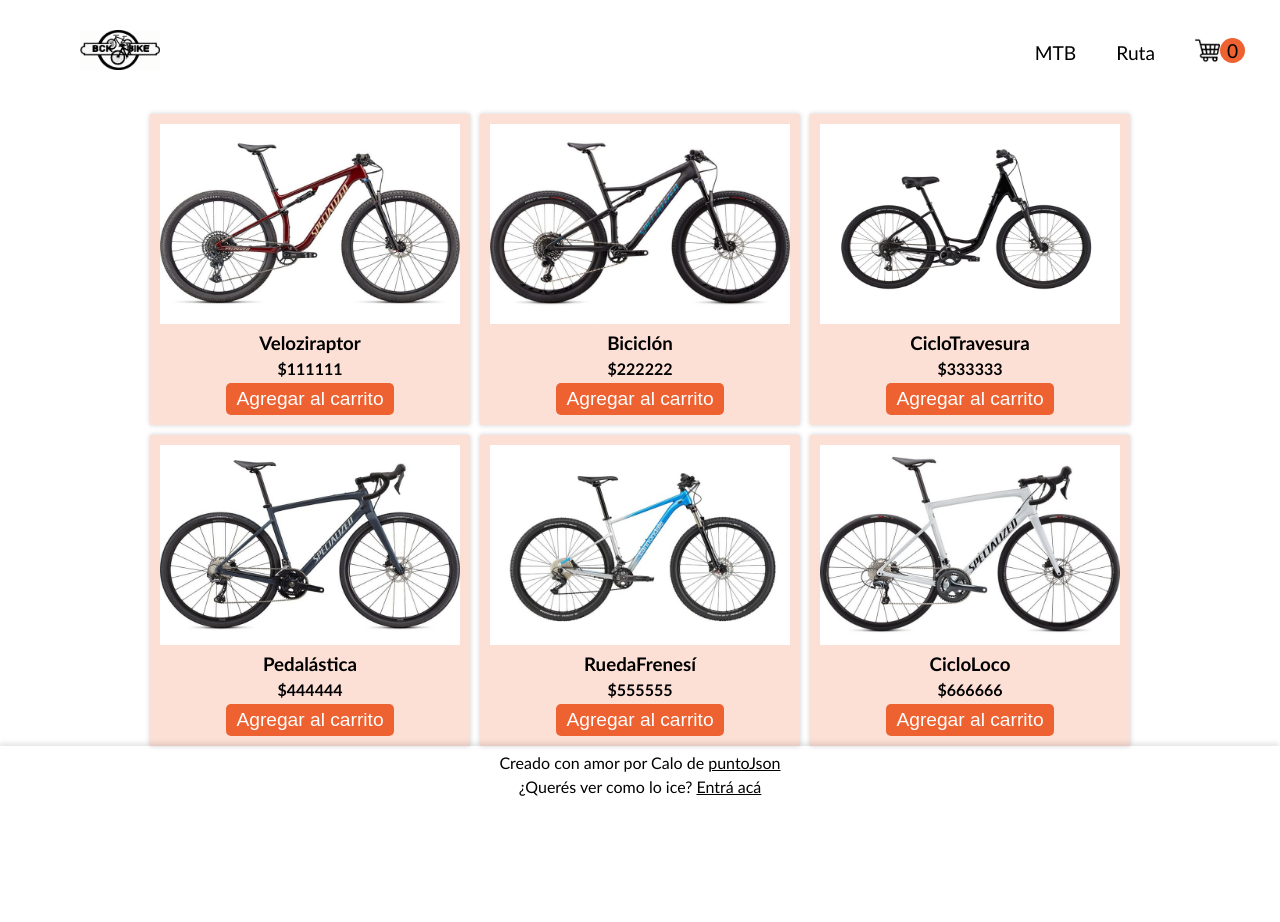
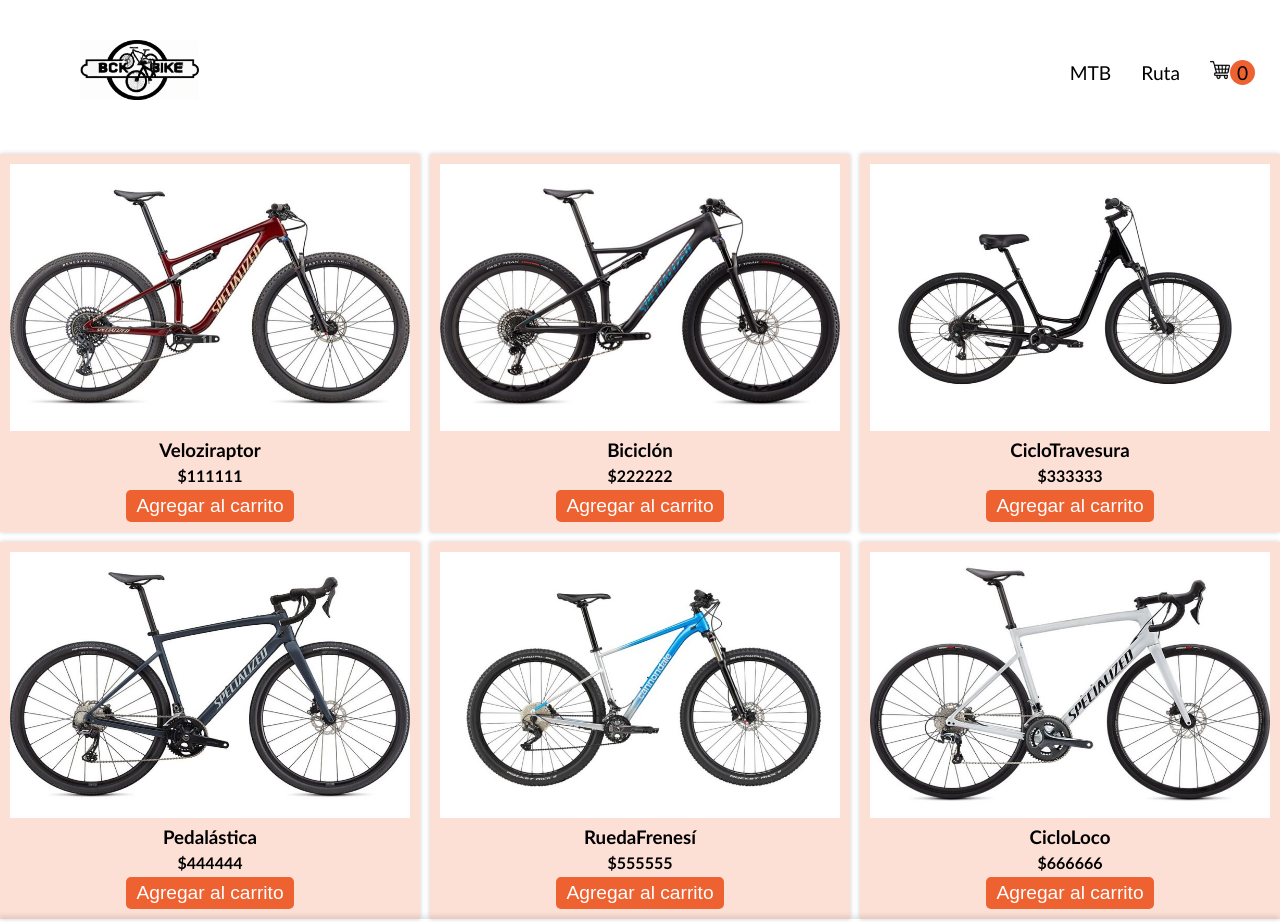
Before and after one commit to lucho-39/CarritoDeEnvivo, a plain HTML site: page index.html in a window 1280 px wide. Shown: the top 922 px of the page. Before the commit the page ends 801 px from the top, so only its background shows below. Drawn offline with Linux system fonts and the light colour scheme; files whose address does not match are found by name.

```diff
--- a/index.css
+++ b/index.css
@@ -7,7 +7,7 @@
 }
 
 .tarjeta-producto {
-  max-width: 300px;
+  max-width: 400px;
   text-align: center;
   background-color: var(--color-acento-claro);
   padding: 10px;
--- a/index.html
+++ b/index.html
@@ -16,11 +16,11 @@
 <body>
     <header>
         <nav>
-            <a href="./index.html"><img src="./img/logo.png" alt="Logo" id="logo"></a>
+            <a href="./index.html"><img src="./img/logo.png" id="logo" alt="Logo"></a>
             <div>
                 <a href="#">MTB</a>
                 <a href="#">Ruta</a>
-                <a href="./cart.html" id="cart"><img src="./img/iconos/shopping-cart.png" alt=""><span
+                <a href="./cart.html" id="cart"><img src="./img/iconos/shopping-cart.png" alt="Carrito de compras"><span
                         id="cuenta-carrito">0</span></a>
             </div>
         </nav>
@@ -35,5 +35,3 @@
 </body>
 
 </html>
-
-<!-- https://www.youtube.com/watch?v=lduIpYA66mM -->
--- a/js/bicicletas.js
+++ b/js/bicicletas.js
@@ -3,32 +3,37 @@
     {
         id: 1,
         nombre: "Veloziraptor",
+        img: "1.jpg",
         precio: 111111,
     },
     {
         id: 2,
         nombre: "Biciclón",
+        img: "2.jpg",
         precio: 222222,
     },
     {
         id: 3,
         nombre: "CicloTravesura",
+        img: "3.jpg",
         precio: 333333,
     },
     {
         id: 4,
         nombre: "Pedalástica",
+        img: "4.jpg",
         precio: 444444,
     },
     {
         id: 5,
         nombre: "RuedaFrenesí",
+        img: "5.jpg",
         precio: 555555,
     },
     {
         id: 6,
         nombre: "CicloLoco",
+        img: "6.jpg",
         precio: 666666,
     }
-
-]
+];
--- a/js/cart.js
+++ b/js/cart.js
@@ -14,7 +14,7 @@
             const nuevaBicicleta = document.createElement("div");
             nuevaBicicleta.classList = "tarjeta-producto";
             nuevaBicicleta.innerHTML = `
-            <img src= ./img/productos/${producto.id}.jpg alt="bicicleta 1">
+            <img src= ./img/productos/${producto.id}.jpg alt="Bicicleta ${producto.id}">
             <h3>${producto.nombre}</h3>
             <p>$${producto.precio}</p>
             <div>
--- a/js/index.js
+++ b/js/index.js
@@ -6,7 +6,7 @@
         const nuevaBicicleta = document.createElement("div");
         nuevaBicicleta.classList = "tarjeta-producto";
         nuevaBicicleta.innerHTML = `
-         <img src="./img/poductos/${producto.id}.jpg"alt="Bicicleta 1">
+         <img src="./img/productos/${producto.id}.jpg" alt="Bicicleta ${producto.id}">
          <h3>${producto.nombre}</h3>
          <p class="precio">$${producto.precio}</p>
          <button>Agregar al carrito</button>
--- a/style.css
+++ b/style.css
@@ -6,6 +6,7 @@
 
 body {
   margin: 0;
+  padding: 0;
   font-family: "Trebuchet MS", "Lucida Sans Unicode", "Lucida Grande",
     "Lucida Sans", Arial, sans-serif;
   display: flex;
@@ -56,22 +57,23 @@
 header nav {
   display: flex;
   justify-content: space-between;
-  margin: 0 60px;
+  margin: 0 50px;
 }
 
 #logo {
-  height: 40px;
-  margin: 20px;
+  height: 60px;
+  margin: 30px;
 }
 
 header nav div {
   display: flex;
   align-items: center;
-  gap: 40px;
+  gap: 30px;
+  position: relative;
 }
 
 header nav img {
-  height: 25px;
+  height: 20px;
 }
 
 #cuenta-carrito {
```
Also changed, not shown: img/Captura.PNG (added), 2 other files.
